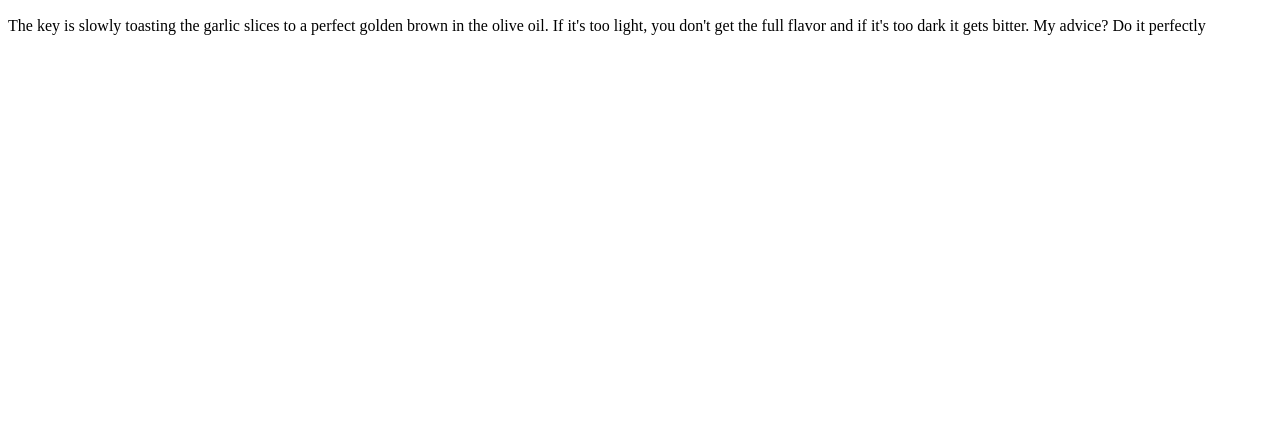
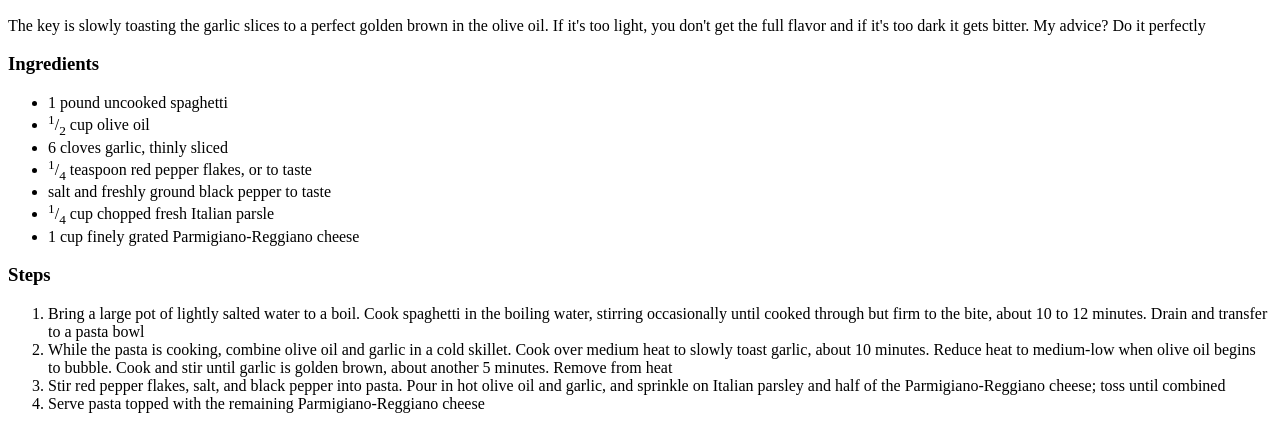
Before and after one commit to sandmap-m/odin-recipes, a plain HTML site: page recipes/spaghetti-aglio-olio.html in a window 1280 px wide. Shown: the part 434-863 px from the top of the page. Before the commit the page ends 800 px from the top, so only its background shows below. Drawn offline with Linux system fonts and the light colour scheme.

Commit message:
Add ingredients and steps to prepare the dish

```diff
--- a/recipes/spaghetti-aglio-olio.html
+++ b/recipes/spaghetti-aglio-olio.html
@@ -20,5 +20,37 @@
       the olive oil. If it's too light, you don't get the full flavor and if
       it's too dark it gets bitter. My advice? Do it perfectly
     </p>
+
+    <h3>Ingredients</h3>
+    <ul>
+      <li>1 pound uncooked spaghetti</li>
+      <li><sup>1</sup>/<sub>2</sub> cup olive oil</li>
+      <li>6 cloves garlic, thinly sliced</li>
+      <li><sup>1</sup>/<sub>4</sub> teaspoon red pepper flakes, or to taste</li>
+      <li>salt and freshly ground black pepper to taste</li>
+      <li><sup>1</sup>/<sub>4</sub> cup chopped fresh Italian parsle</li>
+      <li>1 cup finely grated Parmigiano-Reggiano cheese</li>
+    </ul>
+
+    <h3>Steps</h3>
+    <ol>
+      <li>
+        Bring a large pot of lightly salted water to a boil. Cook spaghetti in
+        the boiling water, stirring occasionally until cooked through but firm
+        to the bite, about 10 to 12 minutes. Drain and transfer to a pasta bowl
+      </li>
+      <li>
+        While the pasta is cooking, combine olive oil and garlic in a cold
+        skillet. Cook over medium heat to slowly toast garlic, about 10 minutes.
+        Reduce heat to medium-low when olive oil begins to bubble. Cook and stir
+        until garlic is golden brown, about another 5 minutes. Remove from heat
+      </li>
+      <li>
+        Stir red pepper flakes, salt, and black pepper into pasta. Pour in hot
+        olive oil and garlic, and sprinkle on Italian parsley and half of the
+        Parmigiano-Reggiano cheese; toss until combined
+      </li>
+      <li>Serve pasta topped with the remaining Parmigiano-Reggiano cheese</li>
+    </ol>
   </body>
 </html>
```
